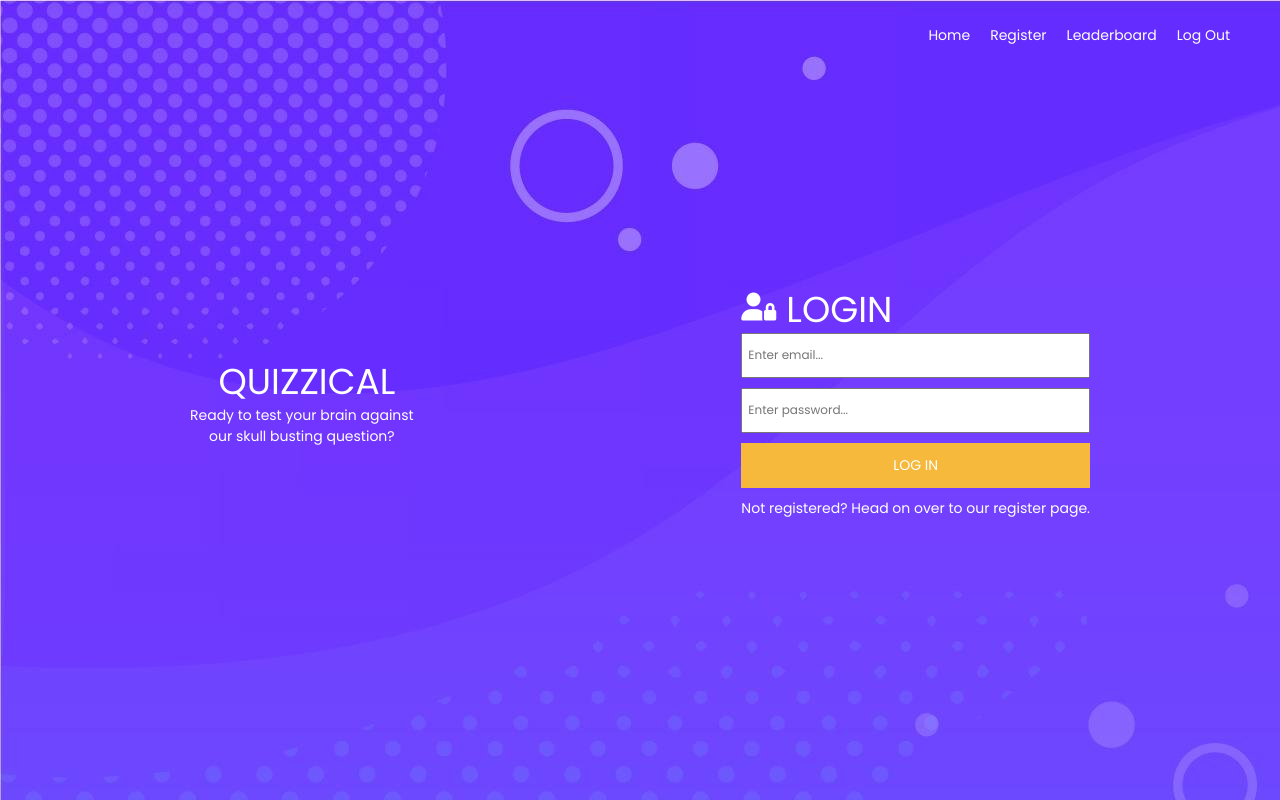
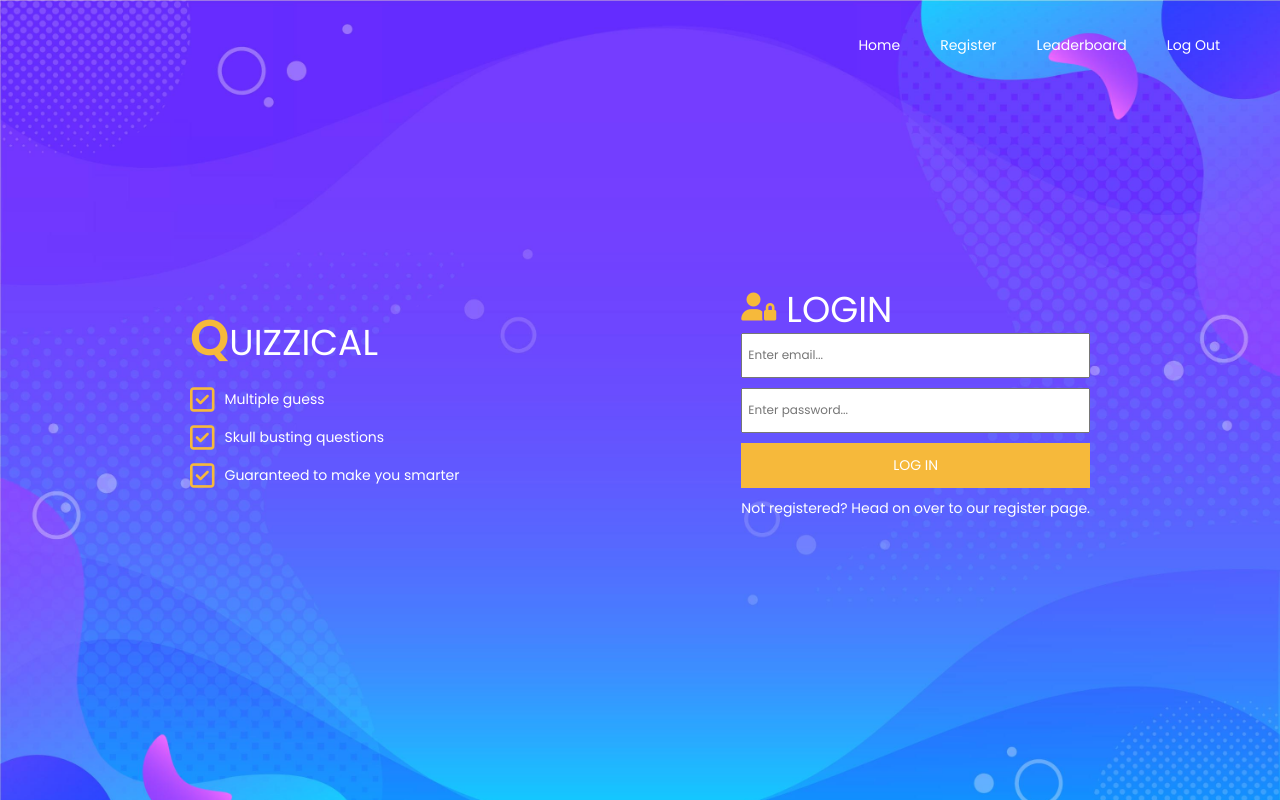
Before and after one commit to acoop230794/questionnaire, a React (Create React App) app in the folder client/: page / in a window 1280 px wide. Built offline with nearby package versions, Linux system fonts and the light colour scheme.

Commit message:
Frontend styling done

```diff
--- a/client/src/components/Leaderboard.css
+++ b/client/src/components/Leaderboard.css
@@ -1,5 +1,37 @@
 .leaderboard {
-    background-color: rgb(240, 240, 240);
+    background: url('../images/4135503.jpg') no-repeat;
+    background-size: cover;
+    display: flex;
+    height: 100vh;
+}
+
+.leaderboard-inner {
+    width: 600px;
+    margin: auto;
+    background-color: #fff;
+    border-radius: 4px;
+    padding: 20px 10px;
+    box-shadow: 0px 0px 10px 6px rgba(0,0,0,0.2);
+}
+
+.leaderboard-inner h1 {
+    font-size: 40px;
     text-align: center;
-    height: 90vh;
+    color: #f6b93b;
+    text-transform: uppercase;
+    font-weight: 600;
 }
+
+.leaderboard-inner p {
+    font-size: 22px;
+    color: #f6b93b;
+    font-weight: 600;
+    letter-spacing: 1px;
+}
+
+.displayUsers {
+    display: flex;
+    justify-content: space-between;
+    padding: 10px;
+    border-bottom: 1px solid #d9d9d9
+}
--- a/client/src/components/Leaderboard.js
+++ b/client/src/components/Leaderboard.js
@@ -13,16 +13,18 @@ function Leaderboard  ()  {
     }
     const displayUsers = users.length > 0 && users.map((data, index) => {
         return (
-        <div key={index}>
-            <h3>{data.username} {data.score}</h3>
+        <div className="displayUsers" key={index}>
+            <p>{data.username}</p> <p>{data.score}</p>
         </div>
         )
     })
     return(
-        <div>
-            <h1>Leaderboard</h1>
-            <div className = "leaderboard">
-                {displayUsers}
+        <div className = "leaderboard">
+            <div className="leaderboard-inner">
+                <h1>Leaderboard</h1>
+
+                    {displayUsers}
+
             </div>
         </div>
     )
--- a/client/src/components/Login.css
+++ b/client/src/components/Login.css
@@ -1,9 +1,8 @@
 .login {
     display: flex;
-    text-align: center;
     height: 100vh;
     background-image: url('../images/4135503.jpg');
-    overflow-y: hidden;
+    background-size: cover;
     color: #fff;
 }
 
@@ -15,9 +14,32 @@
     margin: auto;
 }
 
+.login-inner ul {
+    list-style: none;
+    margin-top: 1rem;
+}
+
+.login ul li {
+    display: flex;
+    align-items: center;
+    margin-bottom: 10px;
+}
+
+.fa-check-square,
+.fa-user-lock {
+    margin-right: 10px;
+    color: #f6b93b;
+}
+
+.login h2 span {
+    font-size: 50px;
+    font-weight: 600;
+    color: #f6b93b;
+}
+
 .login h2 {
     font-size: 36px;
-    margin-left: 10px;
+    font-weight: 400;
     margin-bottom: -4px;
     text-transform: uppercase;
 }
@@ -31,6 +53,7 @@
 .login-heading {
     display: flex;
     align-items: center;
+
 }
 
 .login input {
--- a/client/src/components/Login.js
+++ b/client/src/components/Login.js
@@ -70,8 +70,12 @@ function Login ()  {
         <div className="login">
             <div className="login-inner">
                 <div className="login-left">
-                    <h2>Quizzical</h2>
-                    <h4>Ready to test your brain against<br /> our skull busting question?</h4>
+                    <h2><span>Q</span>uizzical</h2>
+                    <ul>
+                        <li><i class="far fa-check-square fa-2x"></i>Multiple guess</li>
+                        <li><i class="far fa-check-square fa-2x"></i>Skull busting questions</li>
+                        <li><i class="far fa-check-square fa-2x"></i>Guaranteed to make you smarter</li>
+                    </ul>
                 </div>
                 <div className="login-right">
                     <div className="login-heading">
@@ -80,7 +84,6 @@ function Login ()  {
                     </div>
                     <form>
                         <input type="email" name="userEmail" placeholder="Enter email..." onChange={setData} />
-
                         <input type="password" name="userPassword" placeholder="Enter password..." onChange={setData}/>
                         <button type="submit" onClick={loginForm}>LOG IN</button>
                     </form>
--- a/client/src/components/Navbar.css
+++ b/client/src/components/Navbar.css
@@ -12,10 +12,16 @@ nav ul {
     justify-content: space-around;
     margin-left: auto;
 }
-nav ul li{
+nav ul li {
     list-style: none;
-    padding: 5px 10px;
+    padding: 15px 20px;
+    transition: all .4s ease-in-out;
 }
+
+nav ul li:hover {
+    background-color: #f6b93b;
+}
+
 nav li a {
     text-decoration: none;
     color: #fff;
--- a/client/src/components/Quiz.css
+++ b/client/src/components/Quiz.css
@@ -1,5 +1,6 @@
 .quiz {
     background: url('../images/4135503.jpg') no-repeat;
+    background-size: cover;
     text-align: center;
     display: flex;
     height: 100vh;
--- a/client/src/components/Register.css
+++ b/client/src/components/Register.css
@@ -3,6 +3,7 @@
     text-align: center;
     height: 100vh;
     background: url('../images/4135503.jpg') no-repeat;
+    background-size: cover;
 }
 
 .container {
--- a/client/src/components/Register.js
+++ b/client/src/components/Register.js
@@ -6,13 +6,14 @@ const Register = (props) => {
     return(
         <div className = "register">
             <div className="container">
-                <h2>Register to play quizzical</h2>
+                <h2>Register to play</h2>
                 <form>
                     <input type="text" name="username" onChange={props.setUserData} placeholder="Enter username..."/><br />
                     <input type="email" name="userEmail" onChange={props.setUserData} placeholder="Enter email..." /><br />
                     <input type="password" name="userPassword" onChange={props.setUserData} placeholder="Enter password..."/><br />
                     <input type="password" name="userConfPassword" onChange={props.setUserData} placeholder="Confirm password..."/><br />
                     <button type="submit" onClick={props.registerUser}>REGISTER</button>
+
                 </form>
             </div>
         </div>
```
Also changed, not shown: 1 other file (tests, documents, lock files or other folders).
